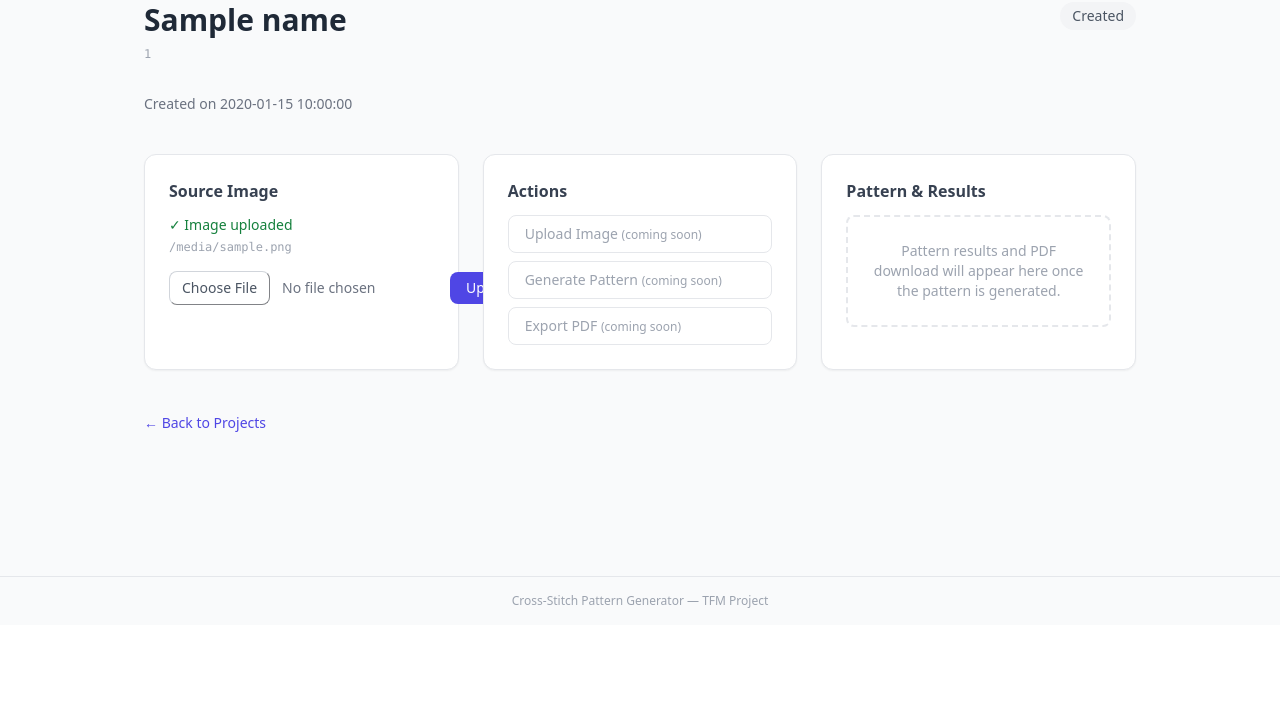
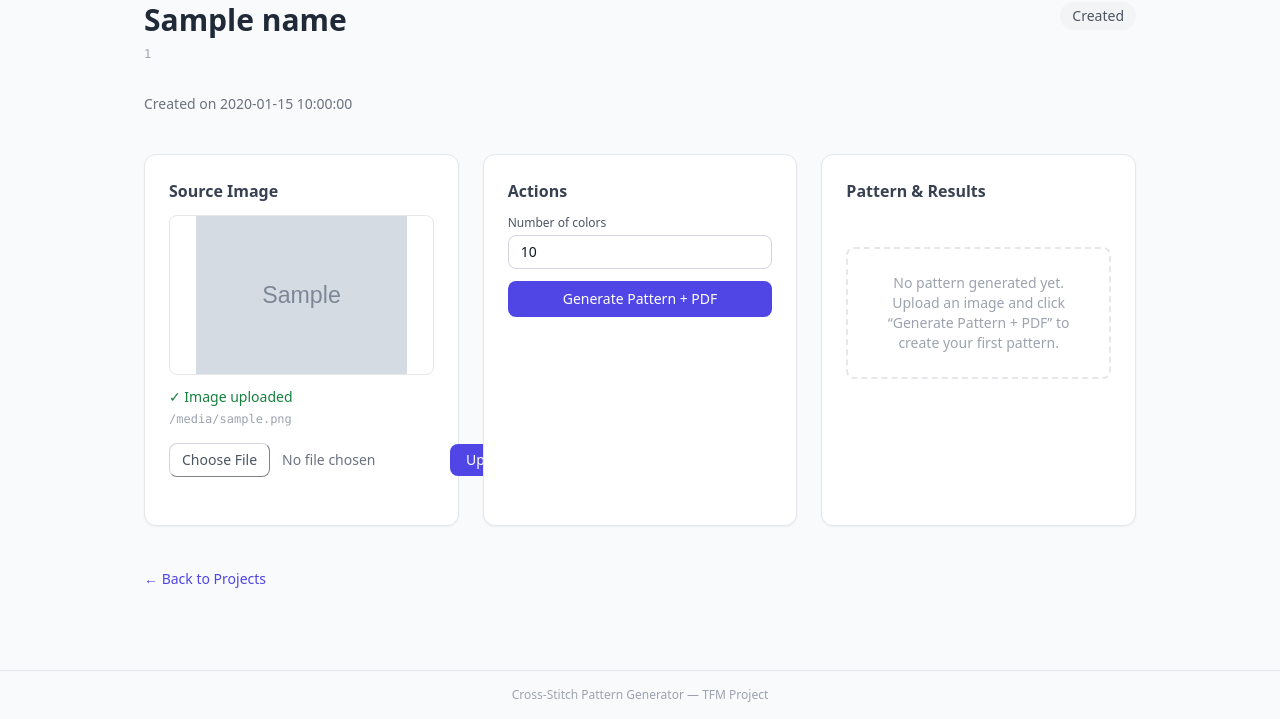
Before and after one commit to Elirjimenez/CrossStitchPatterns, a FastAPI app: template app/web/templates/project_detail.html in a window 1280 px wide. Shown: the part 175-894 px from the top of the page. Before the commit the page ends 783 px from the top, so only its background shows below. Run offline with FastAPI, Linux system fonts and the light colour scheme; the template is opened without the code that fills it: most values are stand-ins (such as "Sample title", 1, 10 or a date in 2020); grey boxes marked "Sample" are stand-in pictures; some libraries are stand-ins or nearby versions.

Commit message:
feat: generate pattern + PDF from project detail page (Task 6)
- Add POST /hx/projects/{id}/generate HTMX route calling CompleteExistingProject
- Add get_complete_existing_project_use_case dependency
- Validate num_colors (2-100), target_width/height (10-500) before use case
- Pre-flight repo check: 404 if project missing, 400 if no source image
- New partials: generate_button.html, pattern_results_card.html
- HTMX-native loading spinner inside pattern-results-card (all states)
- Image preview in source_image_card.html with onerror fallback
- Explicit {% with %} scoping on all includes in project_detail.html
- Defensive {% set pid = project_id or id %} fallback in all three partials
- 28 new integration tests covering success, validation, and error paths

Co-Authored-By: Claude Sonnet 4.6 <noreply@anthropic.com>

```diff
--- a/app/web/routes.py
+++ b/app/web/routes.py
@@ -14,12 +14,20 @@ from fastapi.responses import HTMLResponse
 from fastapi.templating import Jinja2Templates
 
 from app.application.ports.file_storage import FileStorage
+from app.application.use_cases.complete_existing_project import (
+    CompleteExistingProject,
+    CompleteExistingProjectRequest,
+)
 from app.application.use_cases.create_project import CreateProject, CreateProjectRequest
 from app.application.use_cases.get_project import GetProject
 from app.application.use_cases.list_projects import ListProjects
 from app.domain.exceptions import DomainException, ProjectNotFoundError
 from app.domain.repositories.project_repository import ProjectRepository
-from app.web.api.dependencies import get_file_storage, get_project_repository
+from app.web.api.dependencies import (
+    get_complete_existing_project_use_case,
+    get_file_storage,
+    get_project_repository,
+)
 
 router = APIRouter()
 logger = structlog.get_logger(__name__)
@@ -247,3 +255,140 @@ async def hx_upload_source_image(
             error="An unexpected error occurred. Please try again.",
             status_code=500,
         )
+
+
+def _pattern_results_card(
+    request: Request,
+    project_id: str,
+    *,
+    success: bool | None = None,
+    result: dict | None = None,
+    pdf_url: str | None = None,
+    error: str | None = None,
+    status_code: int = 200,
+) -> HTMLResponse:
+    """Helper: render the pattern-results-card partial."""
+    return templates.TemplateResponse(
+        request,
+        "partials/pattern_results_card.html",
+        {
+            "project_id": project_id,
+            "success": success,
+            "result": result,
+            "pdf_url": pdf_url,
+            "error": error,
+        },
+        status_code=status_code,
+    )
+
+
+@router.post("/hx/projects/{project_id}/generate", response_class=HTMLResponse)
+async def hx_generate_pattern(
+    project_id: str,
+    request: Request,
+    num_colors: int = Form(default=10),
+    target_width: int = Form(default=80),
+    target_height: int = Form(default=80),
+    use_case: CompleteExistingProject = Depends(get_complete_existing_project_use_case),
+    repo: ProjectRepository = Depends(get_project_repository),
+) -> HTMLResponse:
+    """
+    HTMX partial endpoint: generate a cross-stitch pattern + PDF for an existing project.
+
+    Validates numeric parameters and project state before calling the use case,
+    then returns the pattern-results-card partial (HTMX outerHTML swap).
+    """
+    # --- Validate numeric parameters ---
+    if not (2 <= num_colors <= 100):
+        return _pattern_results_card(
+            request, project_id,
+            success=False,
+            error="Number of colors must be between 2 and 100.",
+            status_code=400,
+        )
+    if not (10 <= target_width <= 500):
+        return _pattern_results_card(
+            request, project_id,
+            success=False,
+            error="Target width must be between 10 and 500 stitches.",
+            status_code=400,
+        )
+    if not (10 <= target_height <= 500):
+        return _pattern_results_card(
+            request, project_id,
+            success=False,
+            error="Target height must be between 10 and 500 stitches.",
+            status_code=400,
+        )
+
+    # --- Pre-flight: verify project exists and has a source image ---
+    try:
+        project = repo.get(project_id)
+    except Exception as exc:
+        logger.error("hx_generate_pattern_repo_failed", project_id=project_id, error=str(exc), exc_info=True)
+        return _pattern_results_card(
+            request, project_id,
+            success=False,
+            error="An unexpected error occurred. Please try again.",
+            status_code=500,
+        )
+
+    if project is None:
+        return _pattern_results_card(
+            request, project_id,
+            success=False,
+            error=f"Project '{project_id}' not found.",
+            status_code=404,
+        )
+    if not project.source_image_ref:
+        return _pattern_results_card(
+            request, project_id,
+            success=False,
+            error="Please upload a source image before generating a pattern.",
+            status_code=400,
+        )
+
+    # --- Run the use case ---
+    try:
+        result = use_case.execute(
+            CompleteExistingProjectRequest(
+                project_id=project_id,
+                num_colors=num_colors,
+                target_width=target_width,
+                target_height=target_height,
+            )
+        )
+        pr = result.pattern_result
+        num_palette_colors = len(pr.palette.get("colors", []))
+        pdf_url = f"/api/projects/files/{pr.pdf_ref}" if pr.pdf_ref else None
+
+        return _pattern_results_card(
+            request,
+            project_id,
+            success=True,
+            result={
+                "grid_width": pr.grid_width,
+                "grid_height": pr.grid_height,
+                "stitch_count": pr.stitch_count,
+                "num_colors": num_palette_colors,
+                "created_at": pr.created_at.strftime("%d %b %Y %H:%M"),
+            },
+            pdf_url=pdf_url,
+        )
+
+    except DomainException as exc:
+        return _pattern_results_card(
+            request, project_id,
+            success=False,
+            error=str(exc),
+            status_code=400,
+        )
+
+    except Exception as exc:
+        logger.error("hx_generate_pattern_failed", project_id=project_id, error=str(exc), exc_info=True)
+        return _pattern_results_card(
+            request, project_id,
+            success=False,
+            error="An unexpected error occurred. Please try again.",
+            status_code=500,
+        )
--- /dev/null
+++ b/app/web/templates/partials/generate_button.html
@@ -0,0 +1,41 @@
+{% set pid = project_id or id %}
+<div id="generate-section">
+  <form
+    hx-post="/hx/projects/{{ pid }}/generate"
+    hx-target="#pattern-results-card"
+    hx-swap="outerHTML"
+    hx-indicator="#generate-loading-{{ pid }}"
+    hx-disabled-elt="#generate-btn-{{ pid }}">
+
+    <div class="mb-3">
+      <label for="num-colors-{{ pid }}" class="block text-xs text-gray-600 mb-1">
+        Number of colors
+      </label>
+      <input
+        id="num-colors-{{ pid }}"
+        type="number"
+        name="num_colors"
+        value="10"
+        min="2"
+        max="100"
+        class="w-full text-sm border border-gray-300 rounded-lg px-3 py-1.5 focus:outline-none focus:ring-1 focus:ring-indigo-500" />
+    </div>
+
+    <input type="hidden" name="target_width" value="80" />
+    <input type="hidden" name="target_height" value="80" />
+
+    <button
+      id="generate-btn-{{ pid }}"
+      type="submit"
+      {% if not source_image_ref %}disabled{% endif %}
+      class="w-full px-4 py-2 rounded-lg text-sm font-medium transition-colors
+             {% if source_image_ref %}bg-indigo-600 text-white hover:bg-indigo-700
+             {% else %}bg-gray-200 text-gray-400 cursor-not-allowed{% endif %}">
+      Generate Pattern + PDF
+    </button>
+
+    {% if not source_image_ref %}
+      <p class="text-xs text-amber-600 mt-1">Upload a source image first.</p>
+    {% endif %}
+  </form>
+</div>
--- /dev/null
+++ b/app/web/templates/partials/pattern_results_card.html
@@ -0,0 +1,67 @@
+{% set pid = project_id or id %}
+<div id="pattern-results-card" class="bg-white border border-gray-200 rounded-xl p-6 shadow-sm">
+  <h3 class="text-base font-semibold text-gray-700 mb-3">Pattern &amp; Results</h3>
+
+  <!-- Loading indicator: shown during HTMX request via hx-indicator on the generate form.
+       Present in every state so re-generating after a result also shows the spinner. -->
+  <div id="generate-loading-{{ pid }}"
+       class="htmx-indicator flex items-center gap-2 text-gray-500 text-sm mb-3">
+    <svg class="animate-spin h-4 w-4 text-indigo-500 shrink-0"
+         xmlns="http://www.w3.org/2000/svg" fill="none" viewBox="0 0 24 24">
+      <circle class="opacity-25" cx="12" cy="12" r="10"
+              stroke="currentColor" stroke-width="4"></circle>
+      <path class="opacity-75" fill="currentColor"
+            d="M4 12a8 8 0 018-8V0C5.373 0 0 5.373 0 12h4zm2 5.291A7.962 7.962 0 014 12H0c0 3.042 1.135 5.84 3 7.938l3-2.647z"></path>
+    </svg>
+    Generating pattern, please wait&hellip;
+  </div>
+
+  {% if success %}
+    <!-- Success banner -->
+    <div class="flex items-start gap-2 bg-green-50 border border-green-200 text-green-800 rounded-lg px-3 py-2 text-sm mb-4">
+      <span class="font-medium">&#10003;</span>
+      <span>Pattern generated successfully!</span>
+    </div>
+
+    <!-- Summary -->
+    <dl class="text-sm divide-y divide-gray-100 mb-5">
+      <div class="flex justify-between py-1.5">
+        <dt class="text-gray-500">Size</dt>
+        <dd class="font-medium text-gray-800">{{ result.grid_width }} &times; {{ result.grid_height }} stitches</dd>
+      </div>
+      <div class="flex justify-between py-1.5">
+        <dt class="text-gray-500">Total stitches</dt>
+        <dd class="font-medium text-gray-800">{{ result.stitch_count }}</dd>
+      </div>
+      <div class="flex justify-between py-1.5">
+        <dt class="text-gray-500">Colors</dt>
+        <dd class="font-medium text-gray-800">{{ result.num_colors }}</dd>
+      </div>
+      <div class="flex justify-between py-1.5">
+        <dt class="text-gray-500">Generated</dt>
+        <dd class="font-medium text-gray-800">{{ result.created_at }}</dd>
+      </div>
+    </dl>
+
+    {% if pdf_url %}
+      <a href="{{ pdf_url }}"
+         class="inline-flex items-center gap-2 bg-indigo-600 text-white px-4 py-2 rounded-lg text-sm font-medium hover:bg-indigo-700 transition-colors"
+         download>
+        &#8681; Download PDF
+      </a>
+    {% endif %}
+
+  {% elif error %}
+    <!-- Error banner -->
+    <div class="flex items-start gap-2 bg-red-50 border border-red-200 text-red-700 rounded-lg px-3 py-2 text-sm">
+      <span>&#9888;</span>
+      <span>{{ error }}</span>
+    </div>
+
+  {% else %}
+    <!-- Empty state -->
+    <div class="border-2 border-dashed border-gray-200 rounded-lg p-6 text-center text-gray-400 text-sm">
+      No pattern generated yet. Upload an image and click &ldquo;Generate Pattern + PDF&rdquo; to create your first pattern.
+    </div>
+  {% endif %}
+</div>
--- a/app/web/templates/partials/source_image_card.html
+++ b/app/web/templates/partials/source_image_card.html
@@ -1,8 +1,14 @@
+{% set pid = project_id or id %}
 <div id="source-image-card" class="bg-white border border-gray-200 rounded-xl p-6 shadow-sm">
   <h3 class="text-base font-semibold text-gray-700 mb-3">Source Image</h3>
 
   <!-- Current state -->
   {% if source_image_ref %}
+    <img
+      src="/api/projects/files/{{ source_image_ref }}"
+      alt="Source image preview"
+      onerror="this.style.display='none'"
+      class="max-h-40 w-full object-contain rounded-lg border border-gray-200 mb-3" />
     <p class="text-sm text-green-700 mb-1">&#10003; Image uploaded</p>
     <p class="text-xs text-gray-400 font-mono break-all mb-4">{{ source_image_ref }}</p>
   {% else %}
@@ -19,11 +25,11 @@
 
   <!-- Upload form -->
   <form
-    hx-post="/hx/projects/{{ project_id }}/source-image"
+    hx-post="/hx/projects/{{ pid }}/source-image"
     hx-target="#source-image-card"
     hx-swap="outerHTML"
     hx-encoding="multipart/form-data"
-    hx-indicator="#upload-indicator-{{ project_id }}">
+    hx-indicator="#upload-indicator-{{ pid }}">
     <div class="flex gap-2 items-center">
       <input
         type="file"
@@ -36,7 +42,7 @@
         Upload
       </button>
     </div>
-    <p id="upload-indicator-{{ project_id }}" class="htmx-indicator text-xs text-gray-400 mt-2">
+    <p id="upload-indicator-{{ pid }}" class="htmx-indicator text-xs text-gray-400 mt-2">
       Uploading&hellip;
     </p>
   </form>
--- a/app/web/templates/project_detail.html
+++ b/app/web/templates/project_detail.html
@@ -36,34 +36,22 @@
   <div class="grid grid-cols-1 gap-6 lg:grid-cols-3">
 
     <!-- A: Source Image -->
-    {% include "partials/source_image_card.html" %}
+    {% with project_id=project_id, source_image_ref=source_image_ref %}
+      {% include "partials/source_image_card.html" %}
+    {% endwith %}
 
     <!-- B: Actions -->
     <div class="bg-white border border-gray-200 rounded-xl p-6 shadow-sm">
       <h3 class="text-base font-semibold text-gray-700 mb-3">Actions</h3>
-      <div class="flex flex-col gap-2">
-        <button disabled
-          class="w-full text-left px-4 py-2 rounded-lg border border-gray-200 text-sm text-gray-400 cursor-not-allowed">
-          Upload Image <span class="text-xs">(coming soon)</span>
-        </button>
-        <button disabled
-          class="w-full text-left px-4 py-2 rounded-lg border border-gray-200 text-sm text-gray-400 cursor-not-allowed">
-          Generate Pattern <span class="text-xs">(coming soon)</span>
-        </button>
-        <button disabled
-          class="w-full text-left px-4 py-2 rounded-lg border border-gray-200 text-sm text-gray-400 cursor-not-allowed">
-          Export PDF <span class="text-xs">(coming soon)</span>
-        </button>
-      </div>
+      {% with project_id=project_id, source_image_ref=source_image_ref %}
+        {% include "partials/generate_button.html" %}
+      {% endwith %}
     </div>
 
     <!-- C: Pattern / Results -->
-    <div class="bg-white border border-gray-200 rounded-xl p-6 shadow-sm">
-      <h3 class="text-base font-semibold text-gray-700 mb-3">Pattern &amp; Results</h3>
-      <div class="border-2 border-dashed border-gray-200 rounded-lg p-6 text-center text-gray-400 text-sm">
-        Pattern results and PDF download will appear here once the pattern is generated.
-      </div>
-    </div>
+    {% with project_id=project_id %}
+      {% include "partials/pattern_results_card.html" %}
+    {% endwith %}
 
   </div>
 
```
Also changed, not shown: app/web/api/dependencies.py (+18 -0 lines), tests/integration/test_web_routes.py (+376 -1 lines).
